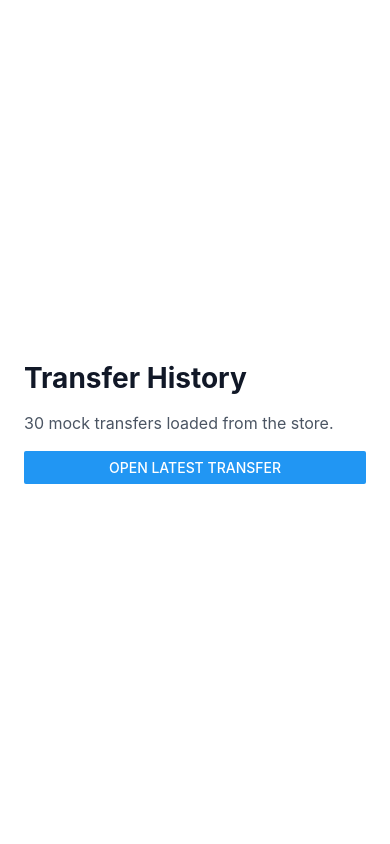
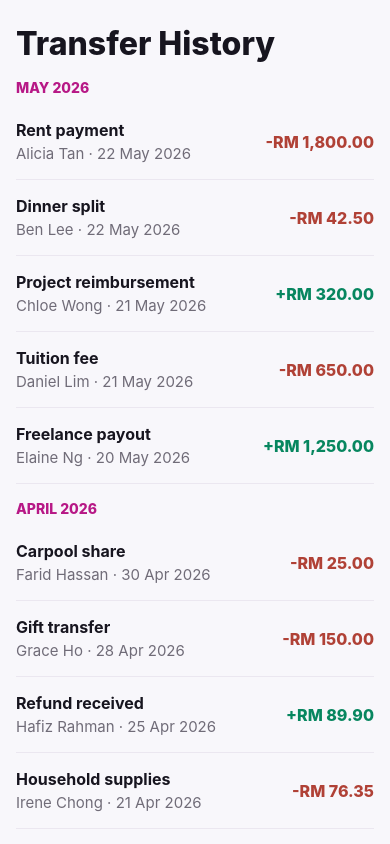
Before and after one commit to desmond9986/transfer-history-mobile, a React Native app: screen / in a window 390 px wide. Built offline with nearby package versions, Linux system fonts and the light colour scheme.

Commit message:
feat: build transfer history list

```diff
--- /dev/null
+++ b/src/modules/transferHistory/components/TransferRow.tsx
@@ -0,0 +1,94 @@
+import { memo, useMemo } from 'react';
+import { Pressable, StyleSheet, Text, View } from 'react-native';
+
+import { COLOR, FONT_SIZE, SPACING } from '../../../shared/theme/tokens';
+import type { Transfer } from '../types';
+import {
+    formatTransferAmount,
+    formatTransferListDate,
+    getTransferAmountColor,
+} from '../utils/formatTransfer';
+
+type TransferRowProps = {
+    transfer: Transfer;
+    onPressTransfer: (transfer: Transfer) => void;
+};
+
+export const TransferRow = memo(function TransferRow({
+    transfer,
+    onPressTransfer,
+}: TransferRowProps) {
+    const amountText = useMemo(() => formatTransferAmount(transfer.amount), [transfer.amount]);
+    const transferDateText = useMemo(
+        () => formatTransferListDate(transfer.transferDate),
+        [transfer.transferDate],
+    );
+    const amountColor =
+        getTransferAmountColor(transfer.amount) === 'credit' ? COLOR.Credit : COLOR.Debit;
+
+    function handlePress() {
+        onPressTransfer(transfer);
+    }
+
+    return (
+        <Pressable
+            accessibilityLabel={`${transfer.transferName}, ${transfer.recipientName}`}
+            accessibilityRole="button"
+            onPress={handlePress}
+            style={({ pressed }) => [styles.container, pressed ? styles.pressed : null]}
+        >
+            <View style={styles.info}>
+                <Text ellipsizeMode="tail" numberOfLines={1} style={styles.title}>
+                    {transfer.transferName}
+                </Text>
+                <Text ellipsizeMode="tail" numberOfLines={1} style={styles.subtitle}>
+                    {transfer.recipientName} · {transferDateText}
+                </Text>
+            </View>
+            <Text
+                adjustsFontSizeToFit
+                numberOfLines={1}
+                style={[styles.amount, { color: amountColor }]}
+            >
+                {amountText}
+            </Text>
+        </Pressable>
+    );
+});
+
+const styles = StyleSheet.create({
+    container: {
+        alignItems: 'center',
+        borderBottomColor: COLOR.Border,
+        borderBottomWidth: StyleSheet.hairlineWidth,
+        flexDirection: 'row',
+        gap: SPACING.Md,
+        minHeight: 76,
+        paddingVertical: SPACING.Md,
+    },
+    pressed: {
+        opacity: 0.6,
+    },
+    info: {
+        flex: 1,
+        minWidth: 0,
+    },
+    title: {
+        color: COLOR.Ink,
+        fontSize: FONT_SIZE.Lg,
+        fontWeight: '700',
+    },
+    subtitle: {
+        color: COLOR.TextMuted,
+        fontSize: FONT_SIZE.Md,
+        marginTop: SPACING.Xs,
+    },
+    amount: {
+        flexShrink: 1,
+        fontSize: FONT_SIZE.Lg,
+        fontWeight: '800',
+        maxWidth: '42%',
+        minWidth: 96,
+        textAlign: 'right',
+    },
+});
--- a/src/modules/transferHistory/screens/TransferHistoryScreen.tsx
+++ b/src/modules/transferHistory/screens/TransferHistoryScreen.tsx
@@ -1,10 +1,21 @@
-import { useEffect } from 'react';
-import { Button, StyleSheet, Text, View } from 'react-native';
+import { useCallback, useEffect, useMemo } from 'react';
+import {
+    SectionList,
+    StyleSheet,
+    Text,
+    View,
+    type ListRenderItem,
+    type SectionListData,
+} from 'react-native';
 import { SafeAreaView } from 'react-native-safe-area-context';
 
+import { COLOR, FONT_SIZE, RADIUS, SPACING } from '../../../shared/theme/tokens';
+import { TransferRow } from '../components/TransferRow';
 import { TransferHistoryRoute } from '../navigation/routes';
 import type { TransferHistoryStackScreenProps } from '../navigation/types';
 import { useTransferHistoryStore } from '../store/useTransferHistoryStore';
+import type { Transfer, TransferSection } from '../types';
+import { createTransferSections } from '../utils/createTransferSections';
 
 type TransferHistoryScreenProps = TransferHistoryStackScreenProps<
     typeof TransferHistoryRoute.TransferHistory
@@ -14,42 +25,83 @@ export function TransferHistoryScreen({ navigation }: TransferHistoryScreenProps
     const transfers = useTransferHistoryStore((state) => state.transfers);
     const isLoading = useTransferHistoryStore((state) => state.isLoading);
     const errorMessage = useTransferHistoryStore((state) => state.errorMessage);
+    const hasLoaded = useTransferHistoryStore((state) => state.hasLoaded);
     const loadTransfers = useTransferHistoryStore((state) => state.loadTransfers);
 
-    const latestTransfer = transfers[0];
-    const statusMessage =
-        errorMessage ??
-        (isLoading
-            ? 'Loading transfer data...'
-            : `${transfers.length} mock transfers loaded from the store.`);
+    const sections = useMemo(() => createTransferSections(transfers), [transfers]);
 
     useEffect(() => {
         void loadTransfers();
     }, [loadTransfers]);
 
-    function openSampleTransfer() {
-        if (!latestTransfer) {
-            return;
+    const openTransferDetail = useCallback(
+        (transfer: Transfer) => {
+            navigation.navigate(TransferHistoryRoute.TransferDetail, {
+                refId: transfer.refId,
+            });
+        },
+        [navigation],
+    );
+
+    const renderTransferItem: ListRenderItem<Transfer> = useCallback(
+        ({ item }) => <TransferRow onPressTransfer={openTransferDetail} transfer={item} />,
+        [openTransferDetail],
+    );
+
+    const renderSectionHeader = useCallback(
+        ({ section }: { section: SectionListData<Transfer, TransferSection> }) => (
+            <Text style={styles.sectionTitle}>{section.title}</Text>
+        ),
+        [],
+    );
+
+    function renderHeader() {
+        return (
+            <View style={styles.header}>
+                <Text style={styles.title}>Transfer History</Text>
+                {errorMessage ? (
+                    <View style={styles.errorPanel}>
+                        <Text style={styles.errorTitle}>Transfer history unavailable</Text>
+                        <Text style={styles.errorDescription}>{errorMessage}</Text>
+                    </View>
+                ) : null}
+            </View>
+        );
+    }
+
+    function renderEmptyState() {
+        if (isLoading && !hasLoaded) {
+            return <Text style={styles.emptyText}>Loading transfers...</Text>;
         }
 
-        navigation.navigate(TransferHistoryRoute.TransferDetail, {
-            refId: latestTransfer.refId,
-        });
+        if (errorMessage) {
+            return null;
+        }
+
+        return <Text style={styles.emptyText}>No transfers found.</Text>;
+    }
+
+    function keyExtractor(transfer: Transfer) {
+        return transfer.refId;
+    }
+
+    function renderSeparator() {
+        return <View style={styles.rowSeparator} />;
     }
 
     return (
-        <SafeAreaView edges={['left', 'right', 'bottom']} style={styles.container}>
-            <View style={styles.content}>
-                <Text style={styles.title}>Transfer History</Text>
-                <Text style={[styles.description, errorMessage ? styles.errorText : null]}>
-                    {statusMessage}
-                </Text>
-                <Button
-                    disabled={!latestTransfer}
-                    title="Open latest transfer"
-                    onPress={openSampleTransfer}
-                />
-            </View>
+        <SafeAreaView edges={['top', 'left', 'right', 'bottom']} style={styles.container}>
+            <SectionList
+                contentContainerStyle={styles.listContent}
+                ItemSeparatorComponent={renderSeparator}
+                keyExtractor={keyExtractor}
+                ListEmptyComponent={renderEmptyState}
+                ListHeaderComponent={renderHeader}
+                renderItem={renderTransferItem}
+                renderSectionHeader={renderSectionHeader}
+                sections={sections}
+                stickySectionHeadersEnabled={false}
+            />
         </SafeAreaView>
     );
 }
@@ -57,25 +109,51 @@ export function TransferHistoryScreen({ navigation }: TransferHistoryScreenProps
 const styles = StyleSheet.create({
     container: {
         flex: 1,
-        backgroundColor: '#fff',
+        backgroundColor: COLOR.Background,
     },
-    content: {
-        flex: 1,
-        justifyContent: 'center',
-        paddingHorizontal: 24,
-        rowGap: 16,
+    listContent: {
+        paddingBottom: SPACING.Xl,
+        paddingHorizontal: SPACING.Lg,
+    },
+    header: {
+        paddingTop: SPACING.Xl,
     },
     title: {
-        color: '#111827',
-        fontSize: 28,
-        fontWeight: '700',
+        color: COLOR.Ink,
+        fontSize: FONT_SIZE.Xxl,
+        fontWeight: '800',
     },
-    description: {
-        color: '#4b5563',
-        fontSize: 16,
-        lineHeight: 24,
+    errorPanel: {
+        backgroundColor: COLOR.ErrorBackground,
+        borderRadius: RADIUS.Md,
+        marginTop: SPACING.Lg,
+        padding: SPACING.Lg,
     },
-    errorText: {
-        color: '#b42318',
+    errorTitle: {
+        color: COLOR.ErrorText,
+        fontSize: FONT_SIZE.Lg,
+        fontWeight: '800',
+    },
+    errorDescription: {
+        color: COLOR.ErrorText,
+        fontSize: FONT_SIZE.Md,
+        marginTop: SPACING.Xs,
+    },
+    sectionTitle: {
+        color: COLOR.PrimaryDark,
+        fontSize: FONT_SIZE.Sm,
+        fontWeight: '800',
+        marginTop: SPACING.Lg,
+        paddingBottom: SPACING.Sm,
+        textTransform: 'uppercase',
+    },
+    rowSeparator: {
+        height: 0,
+    },
+    emptyText: {
+        color: COLOR.TextMuted,
+        fontSize: FONT_SIZE.Md,
+        paddingTop: SPACING.Xl,
+        textAlign: 'center',
     },
 });
--- a/src/modules/transferHistory/services/mockTransferService.ts
+++ b/src/modules/transferHistory/services/mockTransferService.ts
@@ -1,7 +1,10 @@
 import mockTransfers from '../test/mockTransfers.json';
-import type { Transfer } from '../types/transfer';
+import type { Transfer } from '../types';
 import { validateTransferResponse } from '../utils/validateTransferResponse';
 
 export async function getTransfers(): Promise<Transfer[]> {
+    // Simulate network delay
+    await new Promise((resolve) => setTimeout(resolve, 1500));
+
     return validateTransferResponse(mockTransfers);
 }
--- a/src/modules/transferHistory/store/useTransferHistoryStore.ts
+++ b/src/modules/transferHistory/store/useTransferHistoryStore.ts
@@ -2,18 +2,14 @@ import { create } from 'zustand';
 
 import { TRANSFER_ERROR_MESSAGE } from '../constants';
 import { getTransfers } from '../services/mockTransferService';
-import type { Transfer } from '../types/transfer';
-
-type LoadTransfersOptions = {
-    force?: boolean;
-};
+import type { Transfer } from '../types';
 
 type TransferHistoryStore = {
     transfers: Transfer[];
     isLoading: boolean;
     errorMessage: string | null;
     hasLoaded: boolean;
-    loadTransfers: (options?: LoadTransfersOptions) => Promise<void>;
+    loadTransfers: () => Promise<void>;
 };
 
 export const useTransferHistoryStore = create<TransferHistoryStore>((set, get) => ({
@@ -21,11 +17,10 @@ export const useTransferHistoryStore = create<TransferHistoryStore>((set, get) =
     isLoading: false,
     errorMessage: null,
     hasLoaded: false,
-    async loadTransfers(options) {
-        const { force = false } = options ?? {};
+    async loadTransfers() {
         const { hasLoaded, isLoading } = get();
 
-        if (isLoading || (hasLoaded && !force)) {
+        if (isLoading || hasLoaded) {
             return;
         }
 
--- a/src/modules/transferHistory/test/mockTransfers.json
+++ b/src/modules/transferHistory/test/mockTransfers.json
@@ -36,175 +36,175 @@
     },
     {
         "refId": "TRF-202605-006",
-        "transferDate": "2026-05-20T08:55:00.000Z",
+        "transferDate": "2026-04-30T08:55:00.000Z",
         "recipientName": "Farid Hassan",
         "transferName": "Carpool share",
         "amount": -25
     },
     {
         "refId": "TRF-202605-007",
-        "transferDate": "2026-05-19T13:30:00.000Z",
+        "transferDate": "2026-04-28T13:30:00.000Z",
         "recipientName": "Grace Ho",
         "transferName": "Gift transfer",
         "amount": -150
     },
     {
         "refId": "TRF-202605-008",
-        "transferDate": "2026-05-19T03:15:00.000Z",
+        "transferDate": "2026-04-25T03:15:00.000Z",
         "recipientName": "Hafiz Rahman",
         "transferName": "Refund received",
         "amount": 89.9
     },
     {
         "refId": "TRF-202605-009",
-        "transferDate": "2026-05-18T09:25:00.000Z",
+        "transferDate": "2026-04-21T09:25:00.000Z",
         "recipientName": "Irene Chong",
         "transferName": "Household supplies",
         "amount": -76.35
     },
     {
         "refId": "TRF-202605-010",
-        "transferDate": "2026-05-18T00:50:00.000Z",
+        "transferDate": "2026-04-18T00:50:00.000Z",
         "recipientName": "Jason Teo",
         "transferName": "Client deposit",
         "amount": 900
     },
     {
         "refId": "TRF-202605-011",
-        "transferDate": "2026-05-17T12:40:00.000Z",
+        "transferDate": "2026-04-12T12:40:00.000Z",
         "recipientName": "Kavitha Rao",
         "transferName": "Medical bill",
         "amount": -210
     },
     {
         "refId": "TRF-202605-012",
-        "transferDate": "2026-05-17T05:00:00.000Z",
+        "transferDate": "2026-04-03T05:00:00.000Z",
         "recipientName": "Leon Goh",
         "transferName": "Bonus transfer",
         "amount": 500
     },
     {
         "refId": "TRF-202605-013",
-        "transferDate": "2026-05-16T10:15:00.000Z",
+        "transferDate": "2026-03-30T10:15:00.000Z",
         "recipientName": "Mei Ling",
         "transferName": "Cafe payment",
         "amount": -18.8
     },
     {
         "refId": "TRF-202605-014",
-        "transferDate": "2026-05-16T02:35:00.000Z",
+        "transferDate": "2026-03-27T02:35:00.000Z",
         "recipientName": "Nadia Ismail",
         "transferName": "Travel fund",
         "amount": -300
     },
     {
         "refId": "TRF-202605-015",
-        "transferDate": "2026-05-15T12:00:00.000Z",
+        "transferDate": "2026-03-24T12:00:00.000Z",
         "recipientName": "Owen Yap",
         "transferName": "Invoice payment",
         "amount": 2100
     },
     {
         "refId": "TRF-202605-016",
-        "transferDate": "2026-05-15T06:25:00.000Z",
+        "transferDate": "2026-03-20T06:25:00.000Z",
         "recipientName": "Priya Menon",
         "transferName": "Insurance payment",
         "amount": -188.7
     },
     {
         "refId": "TRF-202605-017",
-        "transferDate": "2026-05-14T15:40:00.000Z",
+        "transferDate": "2026-03-16T15:40:00.000Z",
         "recipientName": "Qian Hui",
         "transferName": "Group booking",
         "amount": -96
     },
     {
         "refId": "TRF-202605-018",
-        "transferDate": "2026-05-14T04:45:00.000Z",
+        "transferDate": "2026-03-09T04:45:00.000Z",
         "recipientName": "Raj Kumar",
         "transferName": "Allowance received",
         "amount": 250
     },
     {
         "refId": "TRF-202605-019",
-        "transferDate": "2026-05-13T09:05:00.000Z",
+        "transferDate": "2026-02-27T09:05:00.000Z",
         "recipientName": "Sara Lee",
         "transferName": "Utility bill",
         "amount": -134.2
     },
     {
         "refId": "TRF-202605-020",
-        "transferDate": "2026-05-13T01:30:00.000Z",
+        "transferDate": "2026-02-24T01:30:00.000Z",
         "recipientName": "Thomas Chua",
         "transferName": "Loan repayment",
         "amount": -450
     },
     {
         "refId": "TRF-202605-021",
-        "transferDate": "2026-05-12T13:10:00.000Z",
+        "transferDate": "2026-02-20T13:10:00.000Z",
         "recipientName": "Uma Devi",
         "transferName": "Ticket refund",
         "amount": 68
     },
     {
         "refId": "TRF-202605-022",
-        "transferDate": "2026-05-12T07:45:00.000Z",
+        "transferDate": "2026-02-15T07:45:00.000Z",
         "recipientName": "Victor Low",
         "transferName": "Gym membership",
         "amount": -120
     },
     {
         "refId": "TRF-202605-023",
-        "transferDate": "2026-05-11T16:05:00.000Z",
+        "transferDate": "2026-02-08T16:05:00.000Z",
         "recipientName": "Wendy Mak",
         "transferName": "Wedding gift",
         "amount": -388
     },
     {
         "refId": "TRF-202605-024",
-        "transferDate": "2026-05-11T03:55:00.000Z",
+        "transferDate": "2026-02-03T03:55:00.000Z",
         "recipientName": "Xavier Tan",
         "transferName": "Service refund",
         "amount": 45.6
     },
     {
         "refId": "TRF-202605-025",
-        "transferDate": "2026-05-10T11:35:00.000Z",
+        "transferDate": "2026-01-29T11:35:00.000Z",
         "recipientName": "Yasmin Noor",
         "transferName": "Savings transfer",
         "amount": -700
     },
     {
         "refId": "TRF-202605-026",
-        "transferDate": "2026-05-10T02:25:00.000Z",
+        "transferDate": "2026-01-25T02:25:00.000Z",
         "recipientName": "Zack Lim",
         "transferName": "Equipment sale",
         "amount": 380
     },
     {
         "refId": "TRF-202605-027",
-        "transferDate": "2026-05-09T08:10:00.000Z",
+        "transferDate": "2026-01-20T08:10:00.000Z",
         "recipientName": "Adrian Foo",
         "transferName": "Maintenance fee",
         "amount": -95
     },
     {
         "refId": "TRF-202605-028",
-        "transferDate": "2026-05-09T01:05:00.000Z",
+        "transferDate": "2026-01-14T01:05:00.000Z",
         "recipientName": "Bella Chan",
         "transferName": "Online order",
         "amount": -142.75
     },
     {
         "refId": "TRF-202605-029",
-        "transferDate": "2026-05-08T12:20:00.000Z",
+        "transferDate": "2026-01-08T12:20:00.000Z",
         "recipientName": "Calvin Soh",
         "transferName": "Cashback received",
         "amount": 22.3
     },
     {
         "refId": "TRF-202605-030",
-        "transferDate": "2026-05-08T04:15:00.000Z",
+        "transferDate": "2026-01-02T04:15:00.000Z",
         "recipientName": "Diana Kwan",
         "transferName": "Pet care payment",
         "amount": -60
--- a/src/modules/transferHistory/types/transfer.ts
+++ b/src/modules/transferHistory/types/index.ts
@@ -5,3 +5,8 @@ export type Transfer = {
     transferName: string;
     amount: number;
 };
+
+export type TransferSection = {
+    title: string;
+    data: Transfer[];
+};
--- /dev/null
+++ b/src/modules/transferHistory/utils/createTransferSections.ts
@@ -0,0 +1,35 @@
+import type { Transfer, TransferSection } from '../types';
+import { formatTransferMonth } from './formatTransfer';
+
+export function createTransferSections(transfers: Transfer[]): TransferSection[] {
+    const groupedTransfers = new Map<string, TransferSection>();
+    const sortedTransfers = [...transfers].sort(
+        (firstTransfer, secondTransfer) =>
+            Date.parse(secondTransfer.transferDate) - Date.parse(firstTransfer.transferDate),
+    );
+
+    for (const transfer of sortedTransfers) {
+        const sectionKey = getLocalMonthKey(transfer.transferDate);
+        const existingSection = groupedTransfers.get(sectionKey);
+
+        if (existingSection) {
+            existingSection.data.push(transfer);
+            continue;
+        }
+
+        groupedTransfers.set(sectionKey, {
+            title: formatTransferMonth(transfer.transferDate),
+            data: [transfer],
+        });
+    }
+
+    return Array.from(groupedTransfers.values());
+}
+
+function getLocalMonthKey(transferDate: Transfer['transferDate']) {
+    const date = new Date(transferDate);
+    const year = date.getFullYear();
+    const month = String(date.getMonth() + 1).padStart(2, '0');
+
+    return `${year}-${month}`;
+}
--- /dev/null
+++ b/src/modules/transferHistory/utils/formatTransfer.ts
@@ -0,0 +1,37 @@
+import type { Transfer } from '../types';
+
+const amountFormatter = new Intl.NumberFormat('en-MY', {
+    currency: 'MYR',
+    minimumFractionDigits: 2,
+    style: 'currency',
+});
+
+const listDateFormatter = new Intl.DateTimeFormat('en-MY', {
+    day: '2-digit',
+    month: 'short',
+    year: 'numeric',
+});
+
+const monthFormatter = new Intl.DateTimeFormat('en-MY', {
+    month: 'long',
+    year: 'numeric',
+});
+
+export function formatTransferAmount(amount: Transfer['amount']) {
+    const formattedAmount = amountFormatter.format(Math.abs(amount)).replace('MYR', 'RM');
+    const sign = amount >= 0 ? '+' : '-';
+
+    return `${sign}${formattedAmount}`;
+}
+
+export function formatTransferListDate(transferDate: Transfer['transferDate']) {
+    return listDateFormatter.format(new Date(transferDate));
+}
+
+export function formatTransferMonth(transferDate: Transfer['transferDate']) {
+    return monthFormatter.format(new Date(transferDate));
+}
+
+export function getTransferAmountColor(amount: Transfer['amount']) {
+    return amount >= 0 ? 'credit' : 'debit';
+}
--- a/src/modules/transferHistory/utils/validateTransferResponse.ts
+++ b/src/modules/transferHistory/utils/validateTransferResponse.ts
@@ -1,5 +1,5 @@
 import { TRANSFER_ERROR_MESSAGE } from '../constants';
-import type { Transfer } from '../types/transfer';
+import type { Transfer } from '../types';
 
 export function validateTransferResponse(value: unknown): Transfer[] {
     if (!Array.isArray(value) || !value.every(isTransfer)) {
--- /dev/null
+++ b/src/shared/theme/tokens.ts
@@ -0,0 +1,40 @@
+export const COLOR = {
+    Background: '#f8f7fb',
+    Surface: '#ffffff',
+    SurfaceMuted: '#f5f1fa',
+    Primary: '#ec1aa6',
+    PrimaryDark: '#b71886',
+    PrimarySoft: '#fde7f6',
+    Purple: '#8b7ce6',
+    Ink: '#17151f',
+    TextMuted: '#706c78',
+    Border: '#ebe7f0',
+    Credit: '#07865f',
+    Debit: '#b04136',
+    ErrorBackground: '#fde8e5',
+    ErrorText: '#b42318',
+} as const;
+
+export const FONT_SIZE = {
+    Xs: 13,
+    Sm: 14,
+    Md: 15,
+    Lg: 16,
+    Xl: 24,
+    Xxl: 32,
+} as const;
+
+export const RADIUS = {
+    Sm: 12,
+    Md: 18,
+    Lg: 24,
+} as const;
+
+export const SPACING = {
+    Xs: 4,
+    Sm: 8,
+    Md: 12,
+    Lg: 16,
+    Xl: 24,
+    Xxl: 32,
+} as const;
```
